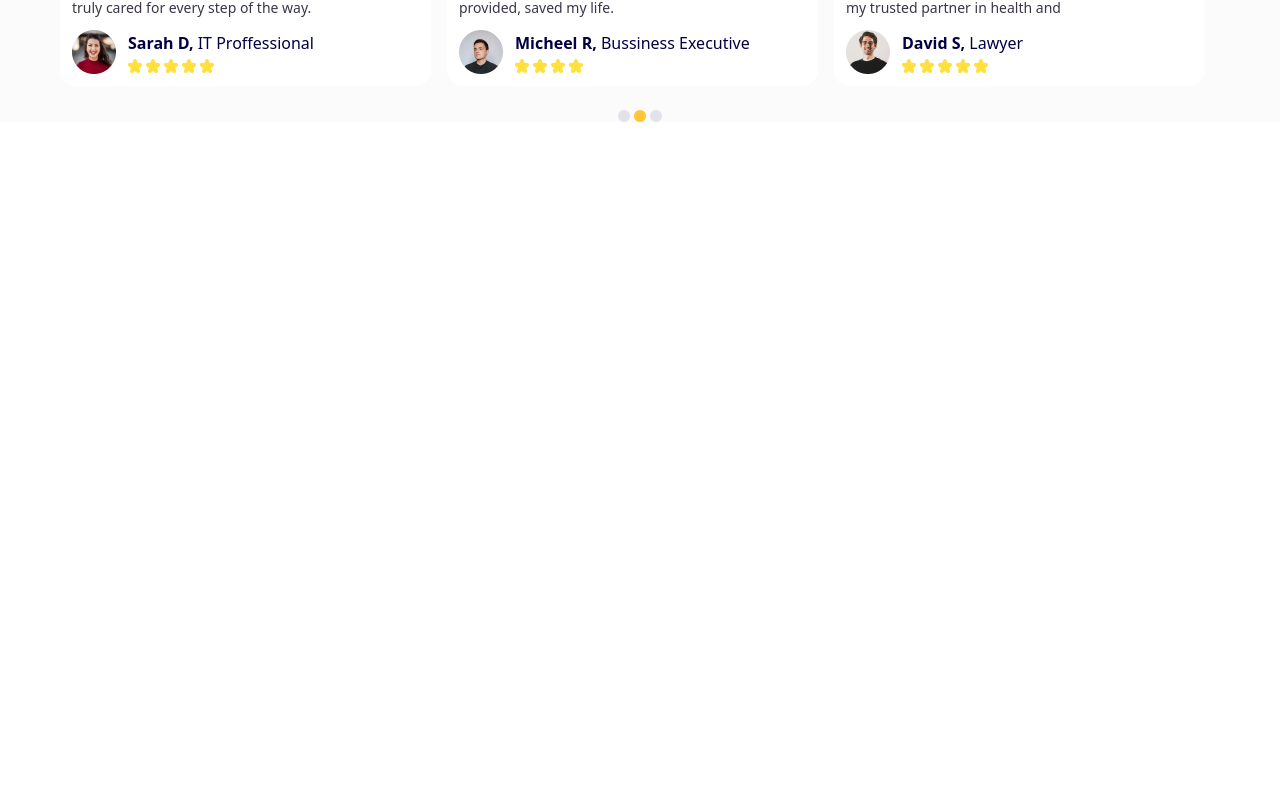
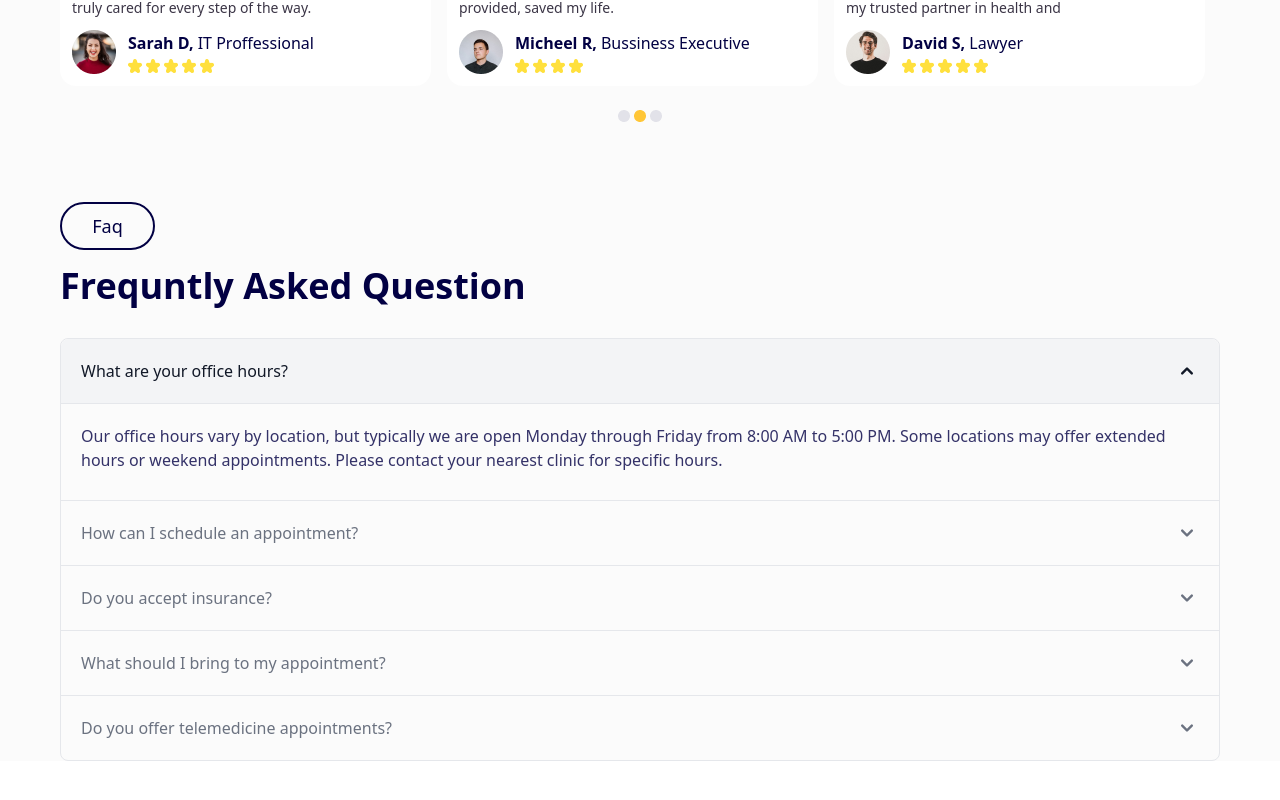
Before and after one commit to Rahim00001/Healthcare, a React (Vite) app: page / in a window 1280 px wide. Shown: the part 2339-3139 px from the top of the page. Before the commit the page ends 2461 px from the top, so only its background shows below. Built offline with nearby package versions, Linux system fonts and the light colour scheme.

Commit message:
FAQ section added

```diff
--- a/src/App.jsx
+++ b/src/App.jsx
@@ -1,5 +1,6 @@
 import './App.css'
 import AboutUs from './Components/AboutUs/AboutUs';
+import FAQ from './Components/FAQ/FAQ';
 import Hero from './Components/Hero/Hero';
 import NewNavbar from './Components/Navbar/NewNavbar';
 import Services from './Components/Services/Services';
@@ -14,6 +15,7 @@ function App() {
       <AboutUs></AboutUs>
       <Services></Services>
       <Testimonial></Testimonial>
+      <FAQ></FAQ>
     </div>
   )
 }
--- /dev/null
+++ b/src/Components/FAQ/FAQ.jsx
@@ -0,0 +1,58 @@
+
+import { Accordion } from "flowbite-react";
+const FAQ = () => {
+    return (
+        <div className="max-w-[1160px] mx-auto mb-20">
+            {/* section title */}
+            <div className="border-2 border-[#020043] w-[95px] rounded-3xl text-center py-2 mb-4">
+                <p className="text-lg font-medium text-[#020043]">Faq</p>
+            </div>
+            {/* section heading */}
+            <p className="text-4xl font-bold text-[#020043] mb-8">Frequntly Asked Question</p>
+            <Accordion>
+                <Accordion.Panel>
+                    <Accordion.Title> What are your office hours?</Accordion.Title>
+                    <Accordion.Content>
+                        <p className="mb-2 text-[#343268] dark:text-gray-400">
+                            Our office hours vary by location, but typically we are open Monday through Friday from 8:00 AM to 5:00 PM. Some locations may offer extended hours or weekend appointments. Please contact your nearest clinic for specific hours.
+                        </p>
+                    </Accordion.Content>
+                </Accordion.Panel>
+                <Accordion.Panel>
+                    <Accordion.Title>How can I schedule an appointment?</Accordion.Title>
+                    <Accordion.Content>
+                        <p className="mb-2 text-[#343268] dark:text-gray-400">
+                            Our office hours vary by location, but typically we are open Monday through Friday from 8:00 AM to 5:00 PM. Some locations may offer extended hours or weekend appointments. Please contact your nearest clinic for specific hours.
+                        </p>
+                    </Accordion.Content>
+                </Accordion.Panel>
+                <Accordion.Panel>
+                    <Accordion.Title>Do you accept insurance?</Accordion.Title>
+                    <Accordion.Content>
+                        <p className="mb-2 text-[#343268] dark:text-gray-400">
+                            Our office hours vary by location, but typically we are open Monday through Friday from 8:00 AM to 5:00 PM. Some locations may offer extended hours or weekend appointments. Please contact your nearest clinic for specific hours.
+                        </p>
+                    </Accordion.Content>
+                </Accordion.Panel>
+                <Accordion.Panel>
+                    <Accordion.Title>What should I bring to my appointment?</Accordion.Title>
+                    <Accordion.Content>
+                        <p className="mb-2 text-[#343268] dark:text-gray-400">
+                            Our office hours vary by location, but typically we are open Monday through Friday from 8:00 AM to 5:00 PM. Some locations may offer extended hours or weekend appointments. Please contact your nearest clinic for specific hours.
+                        </p>
+                    </Accordion.Content>
+                </Accordion.Panel>
+                <Accordion.Panel>
+                    <Accordion.Title>Do you offer telemedicine appointments?</Accordion.Title>
+                    <Accordion.Content>
+                        <p className="mb-2 text-[#343268] dark:text-gray-400">
+                            Our office hours vary by location, but typically we are open Monday through Friday from 8:00 AM to 5:00 PM. Some locations may offer extended hours or weekend appointments. Please contact your nearest clinic for specific hours.
+                        </p>
+                    </Accordion.Content>
+                </Accordion.Panel>
+            </Accordion>
+        </div>
+    );
+};
+
+export default FAQ;
--- a/src/Components/Testimonial/Testimonial.jsx
+++ b/src/Components/Testimonial/Testimonial.jsx
@@ -1,9 +1,9 @@
 
 const Testimonial = () => {
     return (
-        <div className="max-w-[1160px] mx-auto">
+        <div className="max-w-[1160px] mx-auto mb-20">
             {/* section title */}
-            <div className="border-2 border-[#020043] w-[120px] rounded-3xl text-center py-2 mb-4">
+            <div className="border-2 border-[#020043] w-[140px] rounded-3xl text-center py-2 mb-4">
                 <p className="text-lg font-medium text-[#020043]">Testimonial</p>
             </div>
             {/* section heading */}
```
